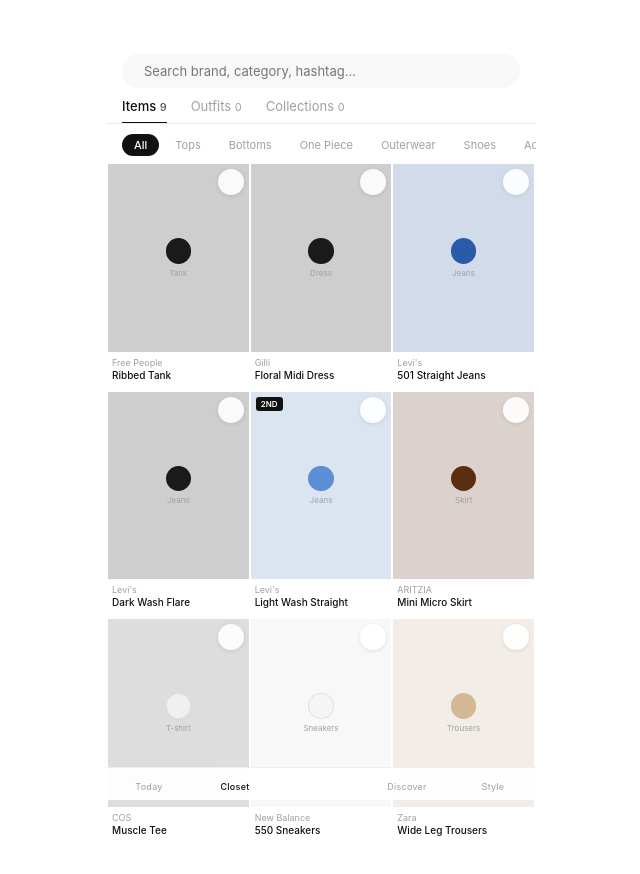
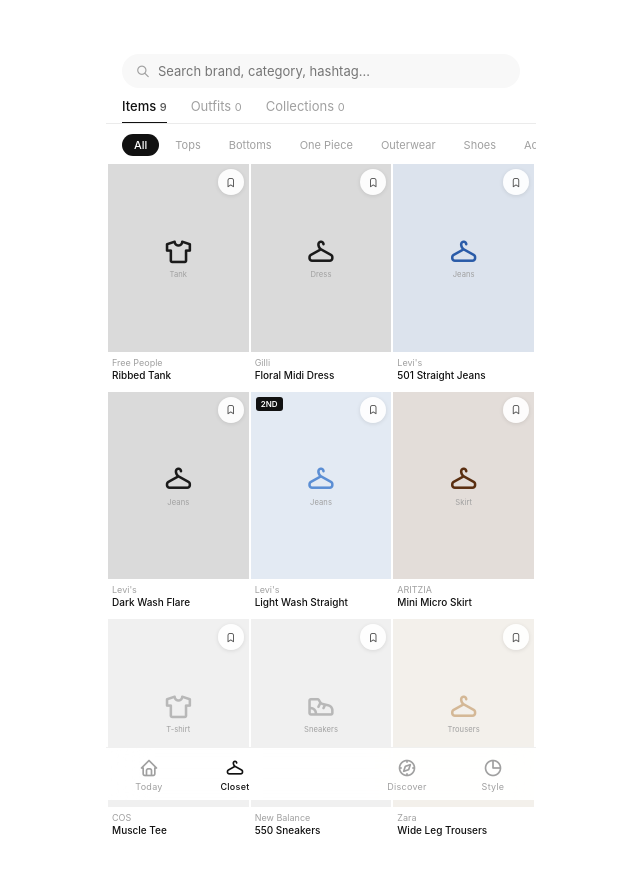
Before and after one commit to hifa001/my-closet, a React (Vite) app: page / in a window 1280 px wide. Shown: the top 874 px of the page, without its empty margins (319-959 px from the left). Built offline with nearby package versions, Linux system fonts and the light colour scheme; a web font is replaced by a local one.

Commit message:
add icons

```diff
--- a/index.html
+++ b/index.html
@@ -2,6 +2,7 @@
 <html lang="en">
   <head>
     <link rel="manifest" href="/manifest.json" />
+    <link rel="stylesheet" href="https://cdn.jsdelivr.net/npm/@tabler/icons-webfont@3.31.0/dist/tabler-icons.min.css" />
     <meta charset="UTF-8" />
     <link rel="icon" type="image/svg+xml" href="/favicon.svg" />
     <meta name="viewport" content="width=device-width, initial-scale=1.0, viewport-fit=cover" />
--- a/src/App.jsx
+++ b/src/App.jsx
@@ -92,12 +92,42 @@
 ];
 const photoBg = (iconBg) => iconBg === "checker" ? CHECKER_BG : (iconBg || "transparent");
 
+const SUB_ICON = {
+  // Tops
+  "T-shirt": "shirt", "Blouse": "shirt", "Shirt": "shirt", "Sweater": "shirt",
+  "Hoodie": "shirt", "Tank": "shirt", "Cardigan": "shirt",
+  // Bottoms — no pants icon in Tabler; use hanger to distinguish from tops
+  "Jeans": "hanger", "Trousers": "hanger", "Shorts": "hanger", "Skirt": "hanger", "Leggings": "hanger",
+  // One Piece
+  "Dress": "hanger", "Jumpsuit": "hanger", "Romper": "hanger", "Co-ord": "hanger",
+  // Outerwear
+  "Coat": "shirt", "Jacket": "shirt", "Blazer": "shirt", "Vest": "shirt", "Puffer": "shirt",
+  // Shoes
+  "Sneakers": "shoe", "Heels": "shoe", "Boots": "shoe",
+  "Loafers": "shoe", "Sandals": "shoe", "Flats": "shoe",
+  // Accessories
+  "Bag": "backpack", "Hat": "crown", "Belt": "tag",
+  "Scarf": "sparkles", "Jewelry": "diamond", "Sunglasses": "sunglasses", "Watch": "clock",
+  // Activewear & Swimwear
+  "Sports Bra": "shirt", "One-piece": "droplet", "Bikini": "droplet", "Cover-up": "droplet",
+};
+
 function Placeholder({item, size = 80}) {
-  const bg = item.hex === "#f0f0f0" ? "#ddd" : item.hex + "30";
+  // Determine if the item color is too light to be visible
+  const hex = item.hex || "#888888";
+  const r = parseInt(hex.slice(1, 3), 16) || 0;
+  const g = parseInt(hex.slice(3, 5), 16) || 0;
+  const b = parseInt(hex.slice(5, 7), 16) || 0;
+  const luminance = (r * 299 + g * 587 + b * 114) / 1000;
+  const isLight = luminance > 200;
+  const iconColor = isLight ? "#b8b8b8" : hex;
+  const bg = isLight ? "#f0f0f0" : hex + "22";
+  const iconName = SUB_ICON[item.sub] || (item.category === "Shoes" ? "shoe" : item.category === "Accessories" ? "sunglasses" : "hanger");
+  const iconSize = Math.max(18, size * 0.38);
   return (
-    <div style={{width: "100%", height: "100%", background: bg, display: "flex", flexDirection: "column", alignItems: "center", justifyContent: "center", gap: 4}}>
-      <div style={{width: size * 0.32, height: size * 0.32, borderRadius: "50%", background: item.hex, border: item.color === "White" ? `1px solid ${C.border}` : "none"}} />
-      <div style={{fontSize: Math.max(8, size * 0.1), color: C.textMuted, textAlign: "center"}}>{item.sub || item.category}</div>
+    <div style={{width: "100%", height: "100%", background: bg, display: "flex", flexDirection: "column", alignItems: "center", justifyContent: "center", gap: 3}}>
+      <i className={`ti ti-${iconName}`} style={{fontSize: iconSize, color: iconColor, lineHeight: 1}} />
+      <div style={{fontSize: Math.max(7, size * 0.095), color: C.textMuted, textAlign: "center", letterSpacing: "0.01em"}}>{item.sub || item.category}</div>
     </div>
   );
 }
```
